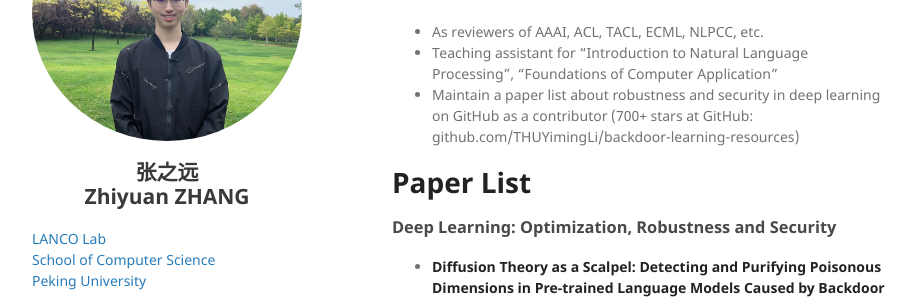
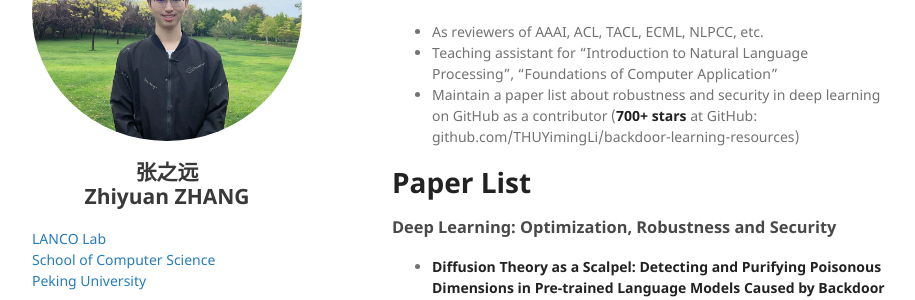
Before and after one commit to pkuzzy/pkuzzy.github.io, a Jekyll site: the page built from index.md, in a window 1280 px wide and 900 px high, scrolled down 3725 px. Shown: the part 175-475 px from the top of the window, without its empty margins (178-1093 px from the left). Built offline with Jekyll 4.4.1, drawn with Linux system fonts in a browser that asks for light colours; nearby versions of some CDN libraries; our own code applies the rules of GitHub Pages for plain Markdown files.

```diff
--- a/index.md
+++ b/index.md
@@ -130,7 +130,7 @@ Zhiyuan Zhang has published **27 papers**, including **13 first-author papers**.
 - As reviewers of AAAI, ACL, TACL, ECML, NLPCC, etc.
 - Teaching assistant for "Introduction to Natural Language Processing", "Foundations of Computer Application"
 - Maintain a paper list about robustness and security in deep learning on GitHub as a contributor
-(700+ stars at GitHub: github.com/THUYimingLi/backdoor-learning-resources)
+(**700+ stars** at GitHub: github.com/THUYimingLi/backdoor-learning-resources)
 
 # Paper List
 
```
